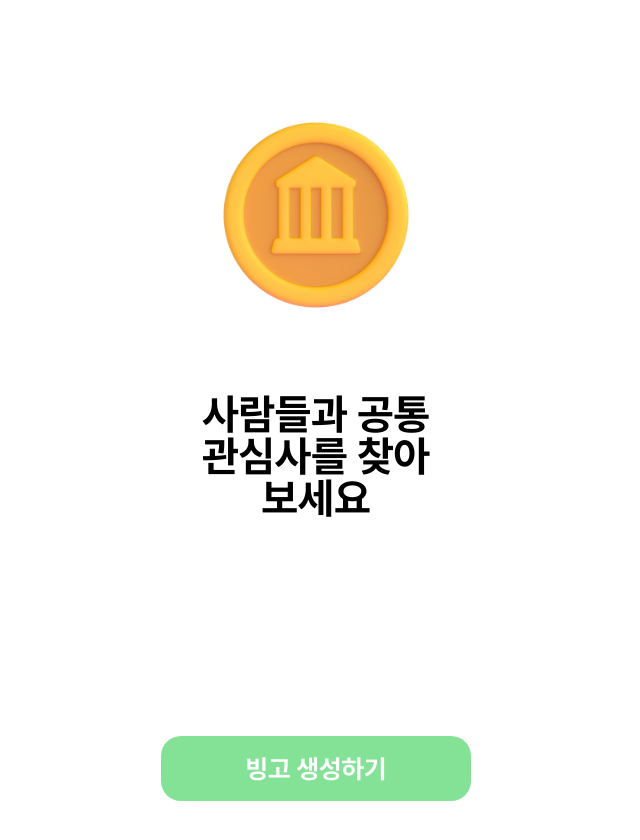
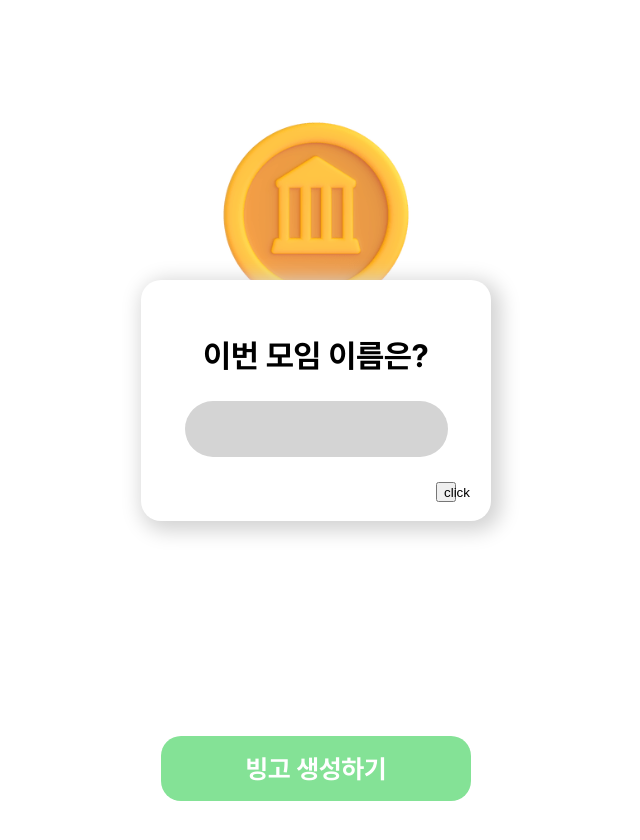
Before and after one commit to CBNU-MAPS/coin-client, a React (Vite) app: page / in a window 1280 px wide. Both pictures are taken after a click on the button "빙고 생성하기". Shown: the top 840 px of the page, without its empty margins (324-964 px from the left). Built offline with nearby package versions, Linux system fonts and the light colour scheme.

Commit message:
feat: 빙고 이름 모달 생성

```diff
--- /dev/null
+++ b/src/components/BingoSettingModal/BingoNameModal/BingoNameModal.jsx
@@ -0,0 +1,17 @@
+import React from 'react';
+
+import style from './BingoNameModal.module.scss';
+
+function BingoNameModal() {
+  return (
+    <div className={`${style.modal}`}>
+      <div className={`${style.modalTitle} bold32`}>이번 모임 이름은?</div>
+      <input className={`${style.modalInput} medium24`} />
+      <div className={`${style.nextButton}`}>
+        <button type="button">click</button>
+      </div>
+    </div>
+  );
+}
+
+export default BingoNameModal;
--- /dev/null
+++ b/src/components/BingoSettingModal/BingoNameModal/BingoNameModal.module.scss
@@ -0,0 +1,43 @@
+@import '../../../styles/color.scss';
+
+.modal {
+  display: flex;
+  width: 350px;
+  height: 241px;
+  flex-direction: column;
+  align-items: center;
+  background-color: white;
+  border-radius: 20px;
+  box-shadow: 5px 5px 20px 5px lightgrey;
+}
+
+.modalTitle {
+  height: 44px;
+  margin-top: 60px;
+  text-align: center;
+}
+
+.modalInput {
+  display: flex;
+  justify-content: center;
+  align-items: center;
+  width: 213px;
+  height: 56px;
+  margin-top: 17px;
+  border: none;
+  border-radius: 50px;
+  padding: 0 25px;
+  background-color: $input-default;
+  outline-color: $primary;
+}
+
+.nextButton {
+  display: flex;
+  justify-content: end;
+  margin-top: 25px;
+  width: 280px;
+  button {
+    width: 20px;
+    height: 20px;
+  }
+}
--- /dev/null
+++ b/src/components/BingoSettingModal/BingoSettingModal.jsx
@@ -0,0 +1,14 @@
+import React from 'react';
+
+import BingoNameModal from './BingoNameModal/BingoNameModal';
+import style from './BingoSettingModal.module.scss';
+
+function BingoSettingModal() {
+  return (
+    <div className={`${style.modalOverlay}`}>
+      <BingoNameModal />
+    </div>
+  );
+}
+
+export default BingoSettingModal;
--- /dev/null
+++ b/src/components/BingoSettingModal/BingoSettingModal.module.scss
@@ -0,0 +1,10 @@
+.modalOverlay {
+  width: 100%;
+  height: 100%;
+  position: absolute;
+  display: flex;
+  justify-content: center;
+  align-items: center;
+  top: 0;
+  left: 0;
+}
--- a/src/components/common/Button/Button.jsx
+++ b/src/components/common/Button/Button.jsx
@@ -3,9 +3,9 @@ import PropTypes from 'prop-types';
 
 import style from './Button.module.scss';
 
-function Button({ text }) {
+function Button({ text, handleClick }) {
   return (
-    <button type="button" className={`${style.button} bold26`}>
+    <button type="button" className={`${style.button} bold26`} onClick={handleClick}>
       {text}
     </button>
   );
@@ -13,6 +13,7 @@ function Button({ text }) {
 
 Button.propTypes = {
   text: PropTypes.string.isRequired,
+  handleClick: PropTypes.func.isRequired,
 };
 
 export default Button;
--- a/src/pages/Home/Home.jsx
+++ b/src/pages/Home/Home.jsx
@@ -1,15 +1,23 @@
-import React from 'react';
+import React, { useState } from 'react';
 
 import Button from '../../components/common/Button/Button';
+import BingoSettingModal from '../../components/BingoSettingModal/BingoSettingModal';
 import CoinIcon from '../../Icons/CoinIcon';
 import style from './Home.module.scss';
 
 function Home() {
+  const [isModalOpen, setIsModalOpen] = useState(false);
+
+  const openModal = () => {
+    setIsModalOpen(true);
+  };
+
   return (
     <div className={`${style.container}`}>
       <CoinIcon />
       <div className={`${style.comment} bold42`}>{'\0\0사람들과\0\0\0 공통 관심사를 찾아보세요'}</div>
-      <Button text="빙고 생성하기" />
+      <Button text="빙고 생성하기" handleClick={openModal} />
+      {isModalOpen && <BingoSettingModal />}
     </div>
   );
 }
```
